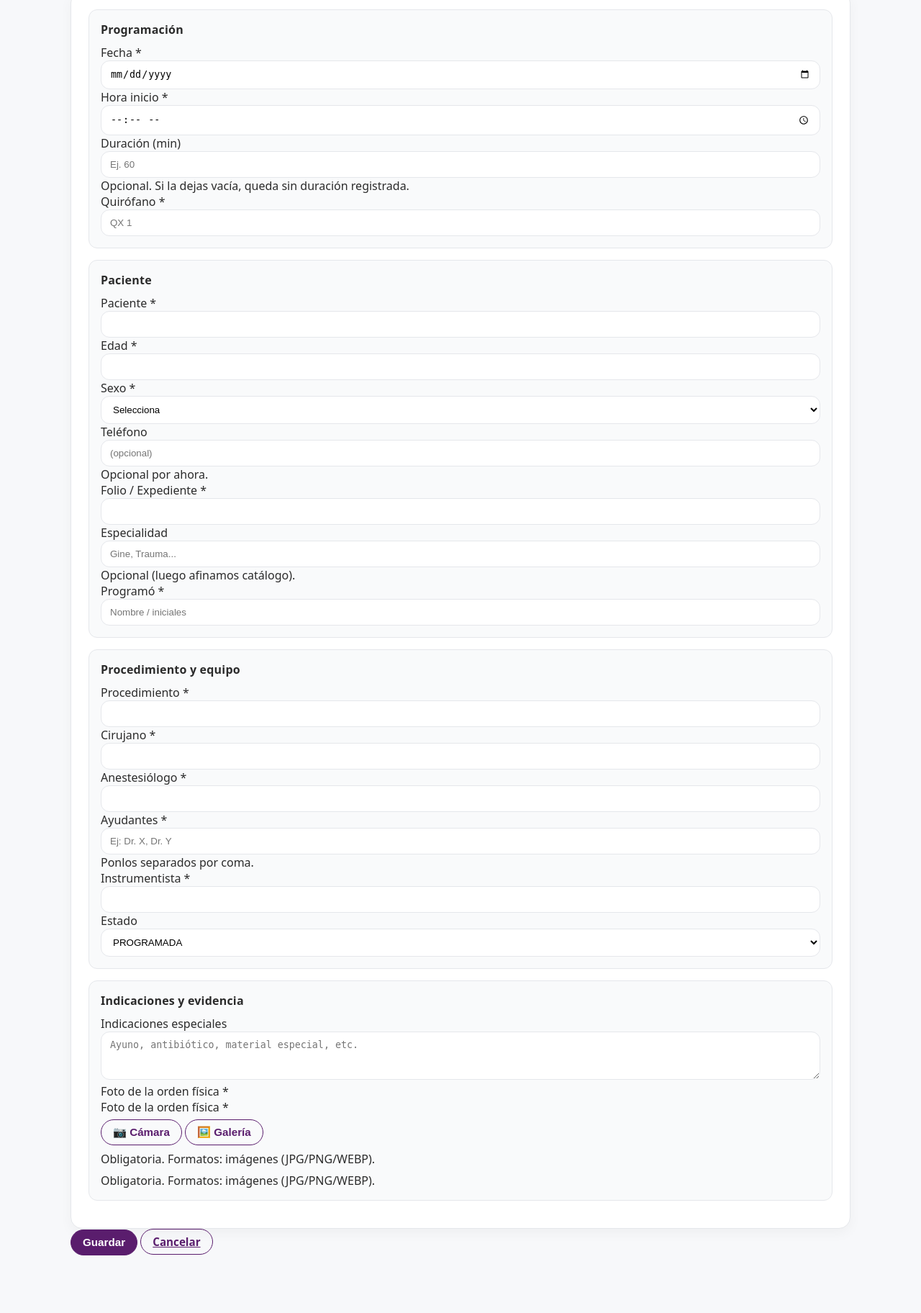
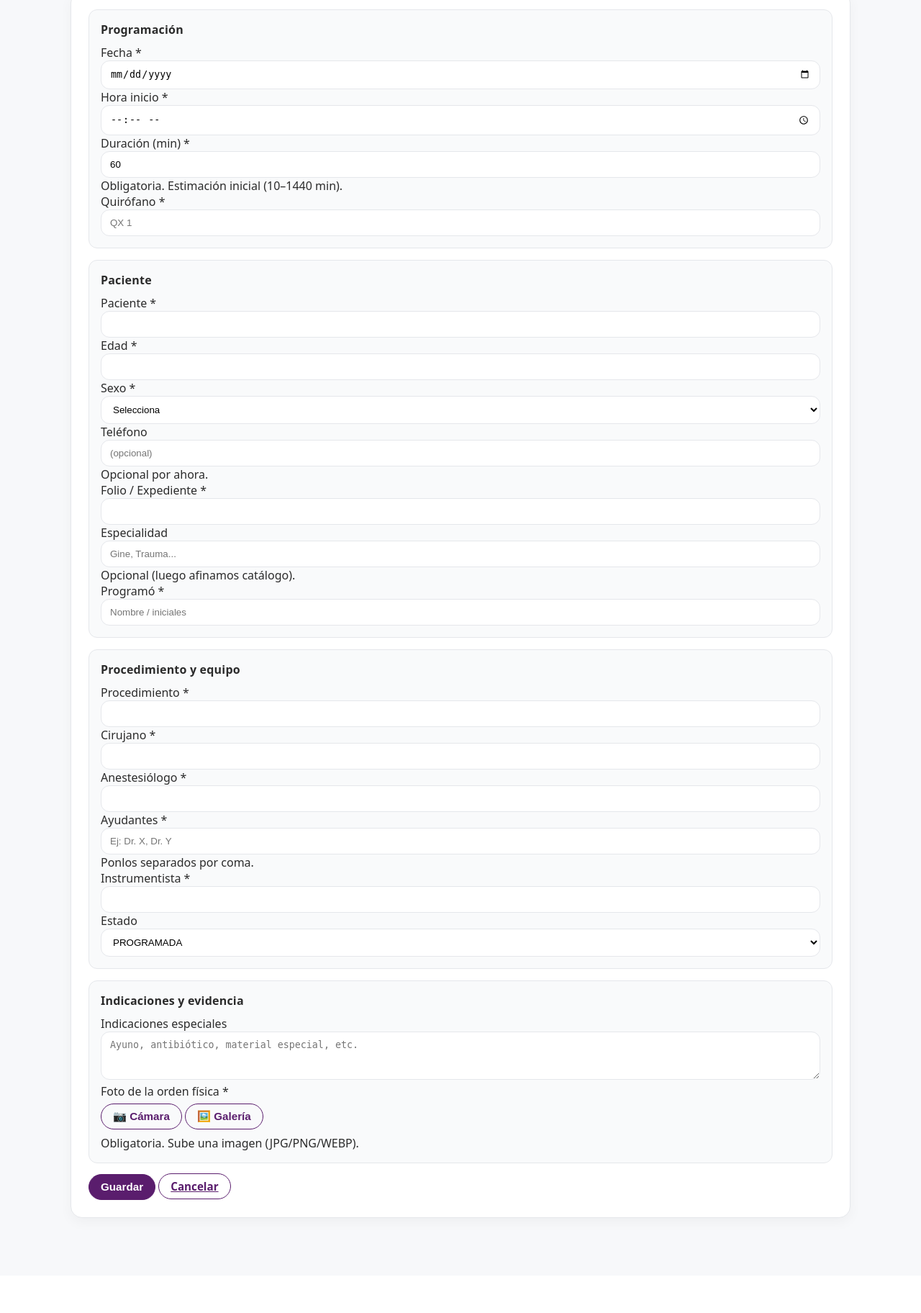
Before and after one commit to MauricioCastro2019/inventario-hospitalario-flask, a Flask app: page /cirugias/nueva in a window 1280 px wide. Shown: the part 188-2012 px from the top of the page at 72% size. After the commit the page ends 1886 px from the top, so only its background shows below. Run offline with Flask 3, Linux system fonts and the light colour scheme.

Commit message:
Fix cirugias nueva: duracion obligatoria y upload foto estable

```diff
--- a/templates/cirugias/nueva.html
+++ b/templates/cirugias/nueva.html
@@ -16,8 +16,7 @@
   </div>
 
   <div class="hmv-card">
-
-    <form method="post" enctype="multipart/form-data" class="row g-3">
+    <form method="post" enctype="multipart/form-data" class="row g-3" id="form_nueva_cirugia">
 
       <!-- Programación -->
       <div class="hmv-section" style="margin-top:0;">
@@ -35,9 +34,17 @@
           </div>
 
           <div class="col-md-3">
-            <label class="form-label">Duración (min)</label>
-            <input type="number" name="duracion_min" class="form-control" min="10" max="1440" placeholder="Ej. 60">
-            <div class="form-text">Opcional. Si la dejas vacía, queda sin duración registrada.</div>
+            <label class="form-label">Duración (min) *</label>
+            <input
+              type="number"
+              name="duracion_min"
+              class="form-control"
+              min="10"
+              max="1440"
+              value="60"
+              required
+            >
+            <div class="form-text">Obligatoria. Estimación inicial (10–1440 min).</div>
           </div>
 
           <div class="col-md-3">
@@ -151,67 +158,29 @@
           <div class="col-12">
             <label class="form-label">Foto de la orden física *</label>
 
-            <div class="col-12">
-              <label class="form-label">Foto de la orden física *</label>
-
-              <!-- Input único (REQUIRED) -->
+            <!-- UN SOLO INPUT real (más estable en móvil) -->
             <input
               type="file"
               name="orden_foto"
               id="orden_foto"
               accept="image/*"
+              hidden
               required
-                hidden
             >
 
             <div class="d-flex gap-2 flex-wrap" style="margin-top:6px;">
-                <button type="button" class="btn btn-hmv-outline" id="btn_camara">
+              <button type="button" class="btn btn-hmv-outline" id="btn_orden_camara">
                 📷 Cámara
               </button>
 
-                <button type="button" class="btn btn-hmv-outline" id="btn_galeria">
+              <button type="button" class="btn btn-hmv-outline" id="btn_orden_galeria">
                 🖼️ Galería
               </button>
             </div>
 
             <div class="form-text" id="orden_foto_nombre" style="margin-top:8px;">
-                Obligatoria. Formatos: imágenes (JPG/PNG/WEBP).
+              Obligatoria. Sube una imagen (JPG/PNG/WEBP).
             </div>
-            </div>
-
-            <script>
-              (function () {
-                const input = document.getElementById("orden_foto");
-                const txt = document.getElementById("orden_foto_nombre");
-                const btnCam = document.getElementById("btn_camara");
-                const btnGal = document.getElementById("btn_galeria");
-
-                btnCam.addEventListener("click", () => {
-                  input.setAttribute("capture", "environment"); // fuerza cámara en móvil
-                  input.click();
-                });
-
-                btnGal.addEventListener("click", () => {
-                  input.removeAttribute("capture"); // galería normal
-                  input.click();
-                });
-
-                input.addEventListener("change", () => {
-                  if (input.files && input.files.length) {
-                    txt.textContent = "Seleccionada: " + input.files[0].name;
-                  } else {
-                    txt.textContent = "Obligatoria. Formatos: imágenes (JPG/PNG/WEBP).";
-                  }
-                });
-              })();
-            </script>
-
-
-            <div class="form-text" id="orden_foto_nombre" style="margin-top:8px;">
-              Obligatoria. Formatos: imágenes (JPG/PNG/WEBP).
-            </div>
-          </div>
-
           </div>
         </div>
       </div>
@@ -226,4 +195,49 @@
   </div>
 </div>
 
+<script>
+  document.addEventListener("DOMContentLoaded", () => {
+    const form = document.getElementById("form_nueva_cirugia");
+    const input = document.getElementById("orden_foto");
+    const info = document.getElementById("orden_foto_nombre");
+
+    const btnCam = document.getElementById("btn_orden_camara");
+    const btnGal = document.getElementById("btn_orden_galeria");
+
+    function setNombre(file){
+      if (!info) return;
+      info.textContent = file
+        ? `Seleccionado: ${file.name}`
+        : "Obligatoria. Sube una imagen (JPG/PNG/WEBP).";
+    }
+
+    btnCam?.addEventListener("click", () => {
+      // Forzar cámara trasera cuando aplique
+      input.setAttribute("capture", "environment");
+      input.click();
+    });
+
+    btnGal?.addEventListener("click", () => {
+      // Galería (sin capture)
+      input.removeAttribute("capture");
+      input.click();
+    });
+
+    input?.addEventListener("change", () => {
+      setNombre(input.files && input.files[0] ? input.files[0] : null);
+    });
+
+    // Asegurar archivo antes de enviar (móvil a veces ignora required si hidden)
+    form?.addEventListener("submit", (e) => {
+      const file = input.files && input.files[0] ? input.files[0] : null;
+      if (!file) {
+        e.preventDefault();
+        setNombre(null);
+        alert("La foto de la orden física es obligatoria.");
+        return;
+      }
+    });
+  });
+</script>
+
 {% endblock %}
```
Lines whose indentation alone changed are shown as unchanged.
